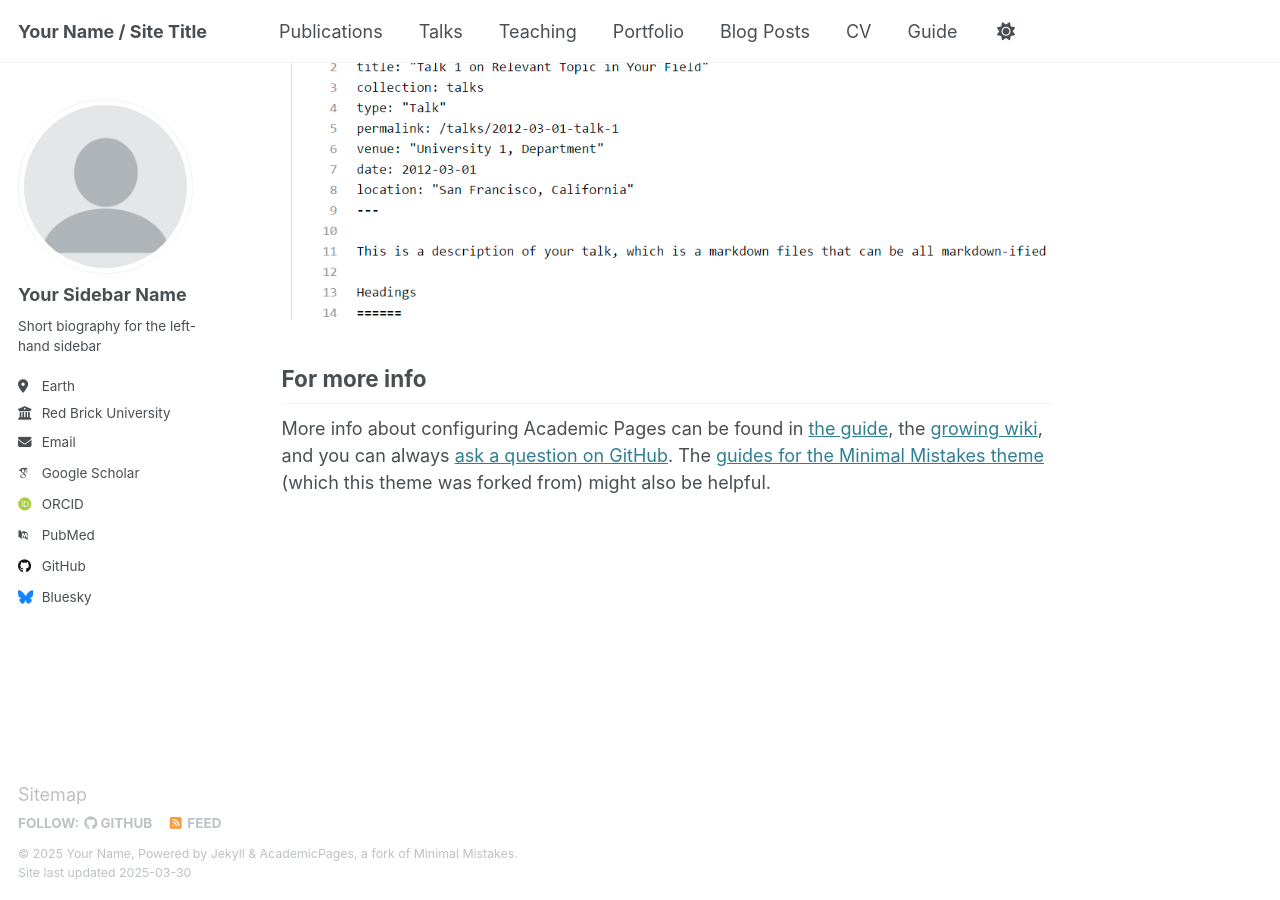
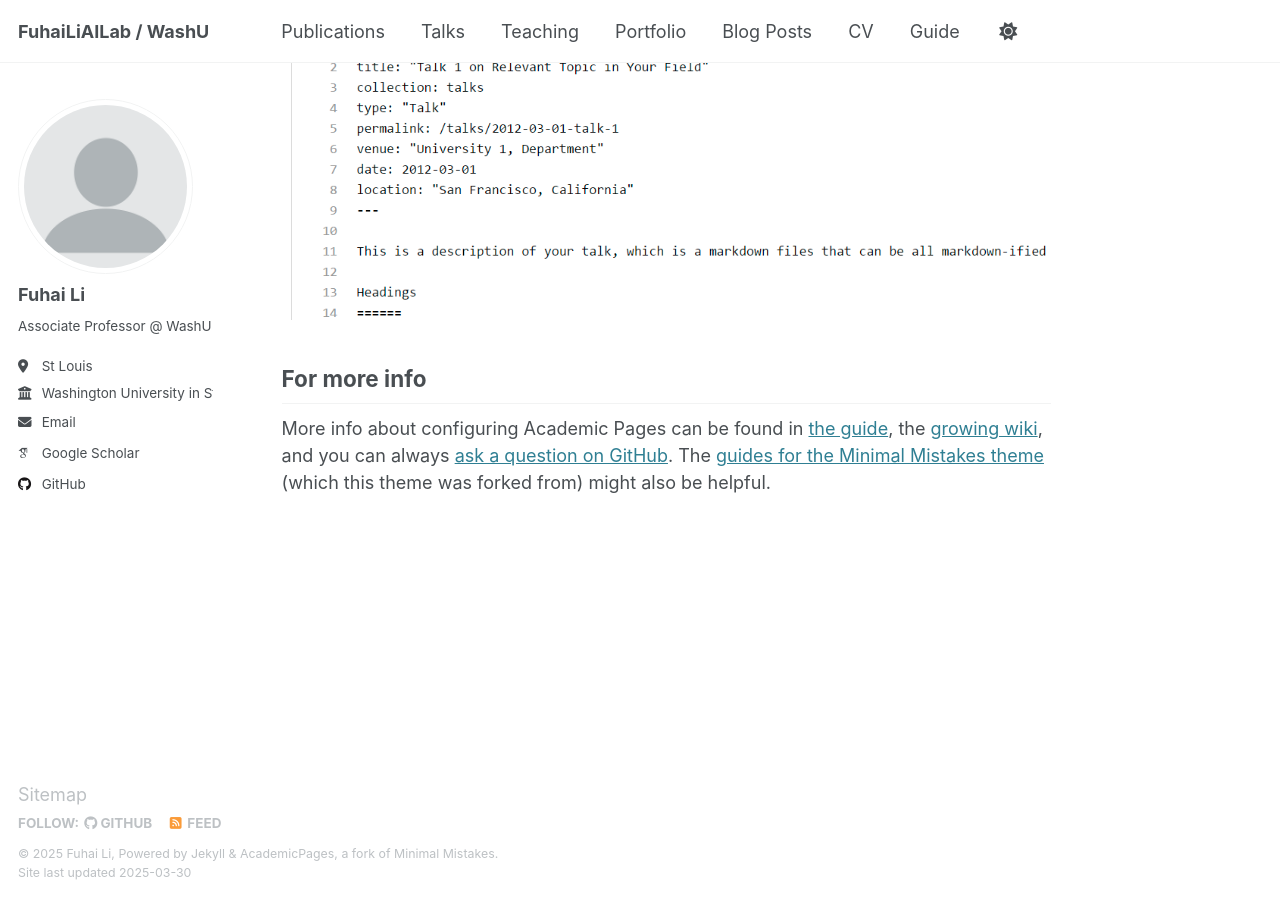
Before and after one commit to FuhaiLiAiLab/FuhaiLiAILab.github.io, a Jekyll site: the page built from _pages/about.md, in a window 1280 px wide and 900 px high, scrolled down 2635 px. Built offline with Jekyll 4.4.1, drawn with Linux system fonts in a browser that asks for light colours; some web fonts are replaced.

Commit message:
Update _config.yml

```diff
--- a/_config.yml
+++ b/_config.yml
@@ -9,11 +9,11 @@
 # Basic Site Settings
 locale                   : "en-US"
 site_theme               : "default"
-title                    : "Your Name / Site Title"
+title                    : "FuhaiLiAILab / WashU"
 title_separator          : "-"
-name                     : &name "Your Name"
+name                     : &name "Fuhai Li"
 description              : &description "personal description"
-url                      : https://academicpages.github.io # the base hostname & protocol for your site e.g. "https://[your GitHub username].github.io"
+url                      : https://fuhailiailab.github.io/ # the base hostname & protocol for your site e.g. "https://[your GitHub username].github.io"
 baseurl                  : "" # the subpath of your site, e.g. "/blog"
 repository               : "academicpages/academicpages.github.io"
 
@@ -23,21 +23,21 @@ repository               : "academicpages/academicpages.github.io"
 author:
   # Biographic information
   avatar           : "profile.png"
-  name             : "Your Sidebar Name"
+  name             : "Fuhai Li"
   pronouns         : # example: "she/her"
-  bio              : "Short biography for the left-hand sidebar"
-  location         : "Earth"
-  employer         : "Red Brick University"
+  bio              : "Associate Professor @ WashU"
+  location         : "St Louis"
+  employer         : "Washington University in St Louis"
   uri              : # URL
-  email            : "none@example.org"
+  email            : "robert.fh.li@gmail.com"
 
   # Academic websites
   arxiv            : # URL - Update with the correct link to your profile
-  googlescholar    : "https://scholar.google.com/citations?user=PS_CX0AAAAAJ"
+  googlescholar    : "https://scholar.google.com/citations?user=rVZfU9sAAAAJ&hl=en"
   impactstory      : # URL
-  orcid            : "http://orcid.org/yourorcidurl"
+  orcid            : # "http://orcid.org/yourorcidurl"
   semantic         : # URL
-  pubmed           : "https://www.ncbi.nlm.nih.gov/pubmed/?term=john+snow"
+  pubmed           : # "https://www.ncbi.nlm.nih.gov/pubmed/?term=john+snow"
   researchgate     : # URL
   scopus           : # URL
 
@@ -45,12 +45,12 @@ author:
   bitbucket        : # Username - Update with your username on the site
   codepen          : # Username
   dribbble         : # Username
-  github           : "academicpages"
+  github           : "https://github.com/FuhaiLiAiLab"
   kaggle           : # Username
   stackoverflow    : # User number or user number and name (i.e., use "1" or "1/jeff-atwood")
 
   # Social media
-  bluesky          : "bsky.app" # Replace this with you Bluesky username
+  bluesky          : #"bsky.app" # Replace this with you Bluesky username
   facebook         : # Username
   flickr           : # Username
   foursquare       : # Username
```
